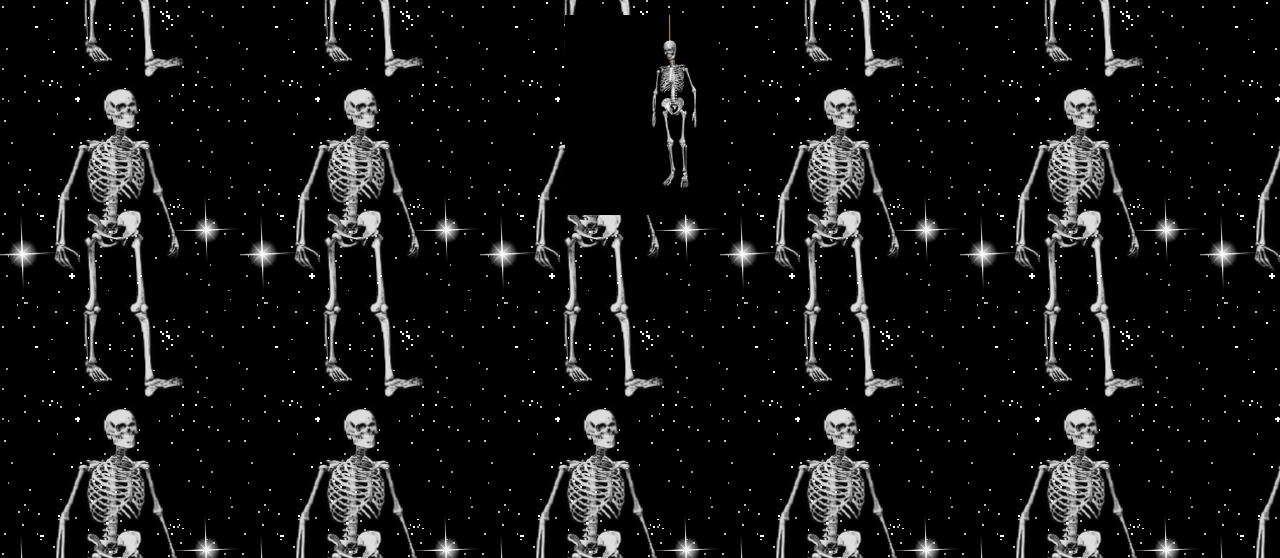
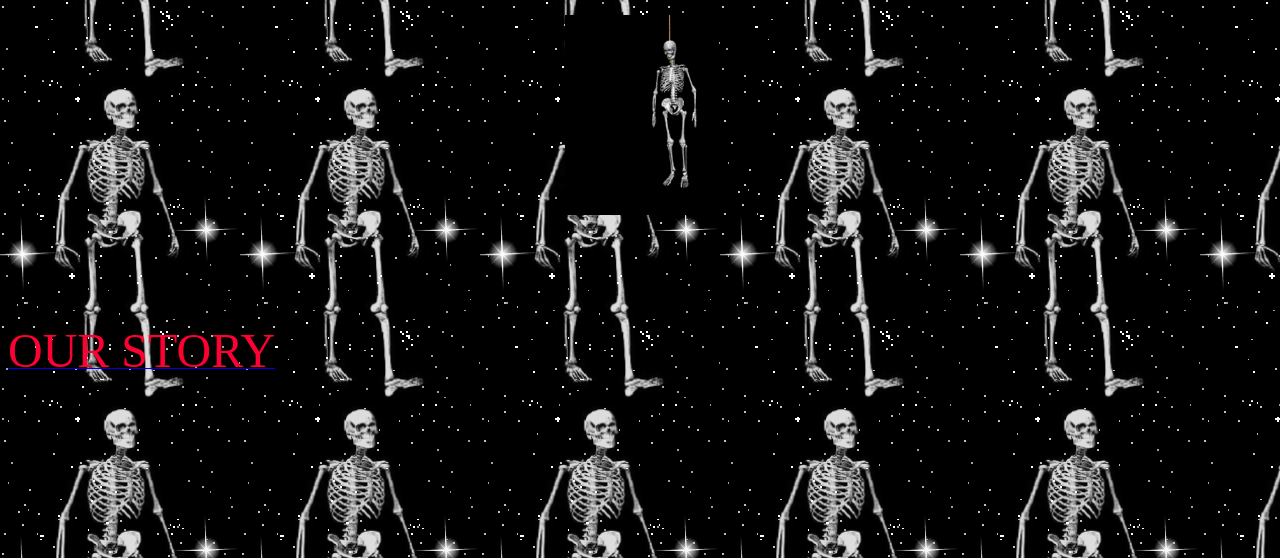
Before and after one commit to seanpadden/uglyholiday.github.com, a plain HTML site: page index.html in a window 1280 px wide. Shown: the part 242-800 px from the top of the page. Drawn offline with Linux system fonts and the light colour scheme.

Commit message:
link for bio

```diff
--- a/index.html
+++ b/index.html
@@ -21,7 +21,13 @@
         <br>
         <br>
         <center><img src="hangingskelly.gif" height=200px></center>
-
+        <br>
+        <br>
+        <br>
+        <br>
+        <br>
+        <br>
+            <a href="http://uglyholiday.biz/bio.html"><font color="FF0033" size=7>OUR STORY</font></a>
 
     </body>
 
```
